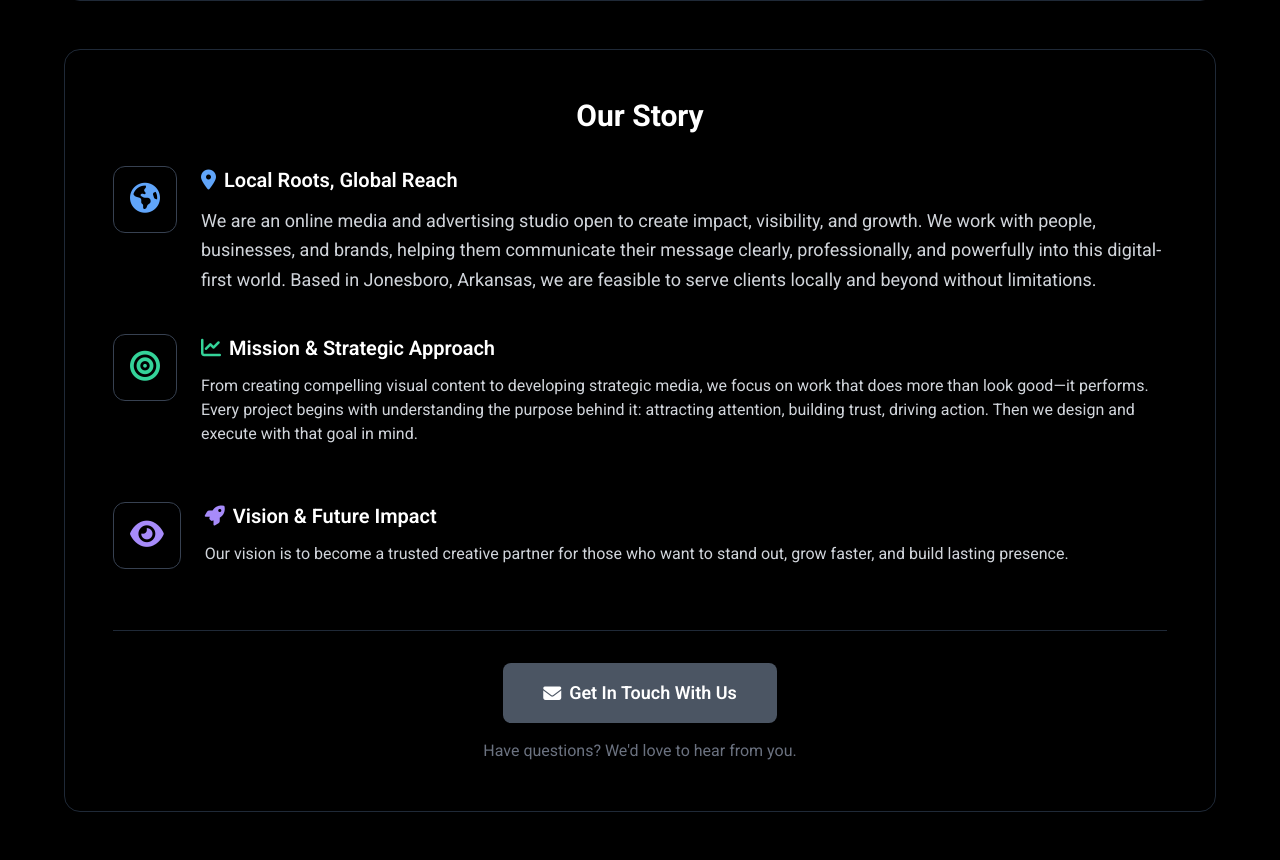
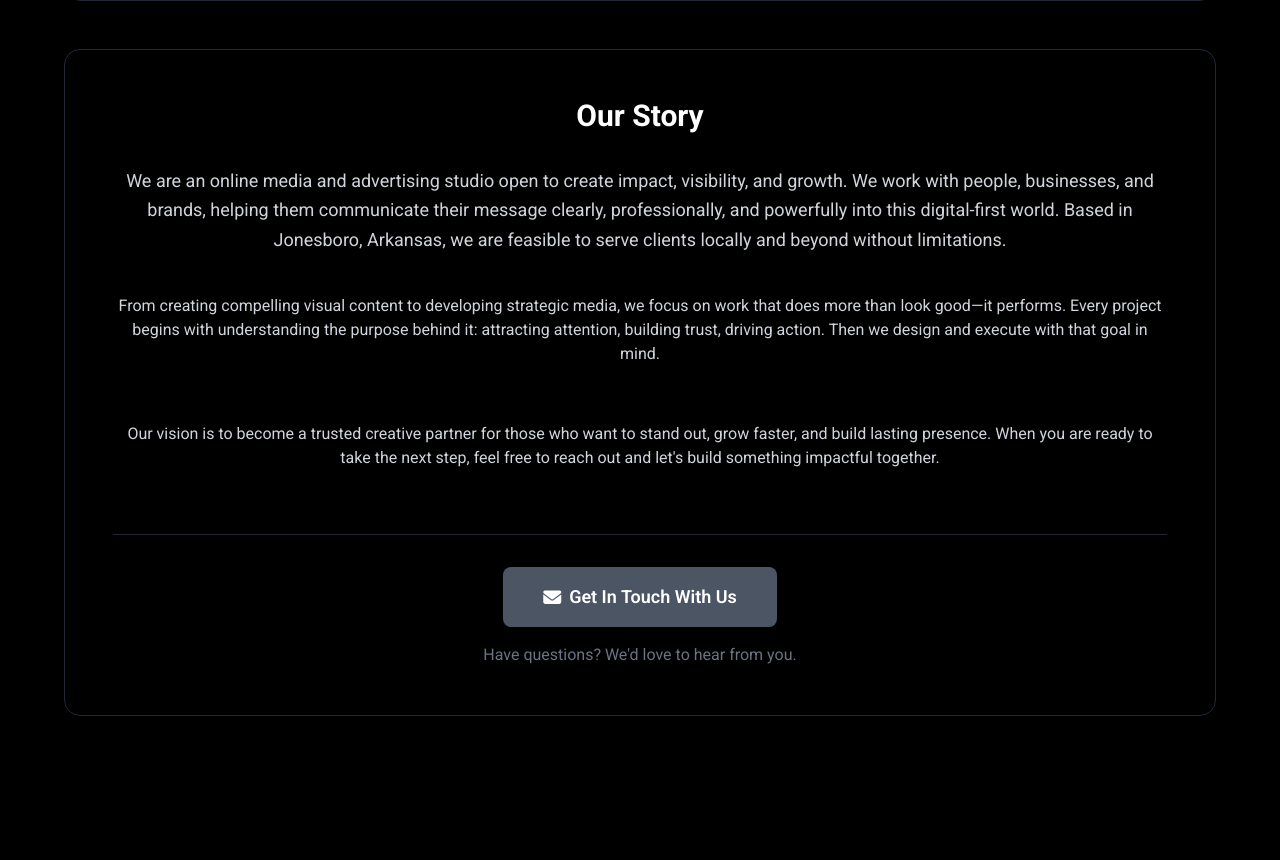
Before and after one commit to supersuburban08/WebStudio, a Django app: page /about/ in a window 1280 px wide. Shown: the part 878-1738 px from the top of the page. After the commit the page ends 1594 px from the top, so only its background shows below. Run offline with Django 5.2, Linux system fonts and the light colour scheme; parts of the project's set-up code (start-up, migrations or seed data) failed here and were passed over; some web fonts are replaced.

Commit message:
Update about.html, photos.html, and videos.html for improved content clarity and structure

```diff
--- a/website/templates/website/about.html
+++ b/website/templates/website/about.html
@@ -36,19 +36,19 @@
       <div class="border border-gray-800 rounded-2xl shadow-xl p-8 md:p-12">
         <h2 class="text-3xl font-bold text-white mb-8 text-center">Our Story</h2>
 
-        <div class="space-y-10 text-gray-300">
+        <div class="space-y-10 text-gray-300 text-center">
           <!-- First Content Section with Icon -->
           <div class="flex flex-col md:flex-row gap-6 items-start">
-            <div class="flex-shrink-0">
+            <!-- <div class="flex-shrink-0">
               <div class="bg-gray-900/50 p-4 rounded-xl border border-gray-700">
                 <i class="fas fa-globe-americas text-3xl text-blue-400"></i>
               </div>
-            </div>
+            </div> -->
             <div>
-              <h3 class="text-xl font-semibold text-white mb-3 flex items-center gap-2">
+              <!-- <h3 class="text-xl font-semibold text-white mb-3 flex items-center gap-2">
                 <i class="fas fa-map-marker-alt text-blue-400"></i>
                 Local Roots, Global Reach
-              </h3>
+              </h3> -->
               <p class="text-lg leading-relaxed">
                 We are an online media and advertising studio open to create impact, visibility, and growth. We work
                 with
@@ -61,16 +61,16 @@
 
           <!-- Second Content Section with Icon -->
           <div class="flex flex-col md:flex-row gap-6 items-start">
-            <div class="flex-shrink-0">
+            <!-- <div class="flex-shrink-0">
               <div class="bg-gray-900/50 p-4 rounded-xl border border-gray-700">
                 <i class="fas fa-bullseye text-3xl text-green-400"></i>
               </div>
-            </div>
+            </div> -->
             <div>
-              <h3 class="text-xl font-semibold text-white mb-3 flex items-center gap-2">
+              <!-- <h3 class="text-xl font-semibold text-white mb-3 flex items-center gap-2">
                 <i class="fas fa-chart-line text-green-400"></i>
                 Mission & Strategic Approach
-              </h3>
+              </h3> -->
               <p class="mb-4">
                 From creating compelling visual content to developing strategic media, we focus on work that does more
                 than look good—it performs.
@@ -81,21 +81,21 @@
           </div>
 
           <!-- Third Content Section with Icon -->
-          <div class="flex flex-col md:flex-row gap-6 items-start">
-            <div class="flex-shrink-0">
+          <div class="flex flex-col md:flex-row gap-6 items-center">
+            <!-- <div class="flex-shrink-0">
               <div class="bg-gray-900/50 p-4 rounded-xl border border-gray-700">
                 <i class="fas fa-eye text-3xl text-purple-400"></i>
               </div>
-            </div>
+            </div> -->
             <div>
-              <h3 class="text-xl font-semibold text-white mb-3 flex items-center gap-2">
+              <!-- <h3 class="text-xl font-semibold text-white mb-3 flex items-center gap-2">
                 <i class="fas fa-rocket text-purple-400"></i>
                 Vision & Future Impact
-              </h3>
+              </h3> -->
               <p class="mb-4">
                 Our vision is to become a trusted creative partner for those who want to stand out, grow faster, and
-                build lasting presence.
-              </p>
+                build lasting presence. When you are ready to take the next step, feel free to reach out and let's build
+                something impactful together. </p>
             </div>
           </div>
         </div>
```
Also changed, not shown: website/templates/website/photos.html (+8 -15 lines), website/templates/website/videos.html (+3 -10 lines).
